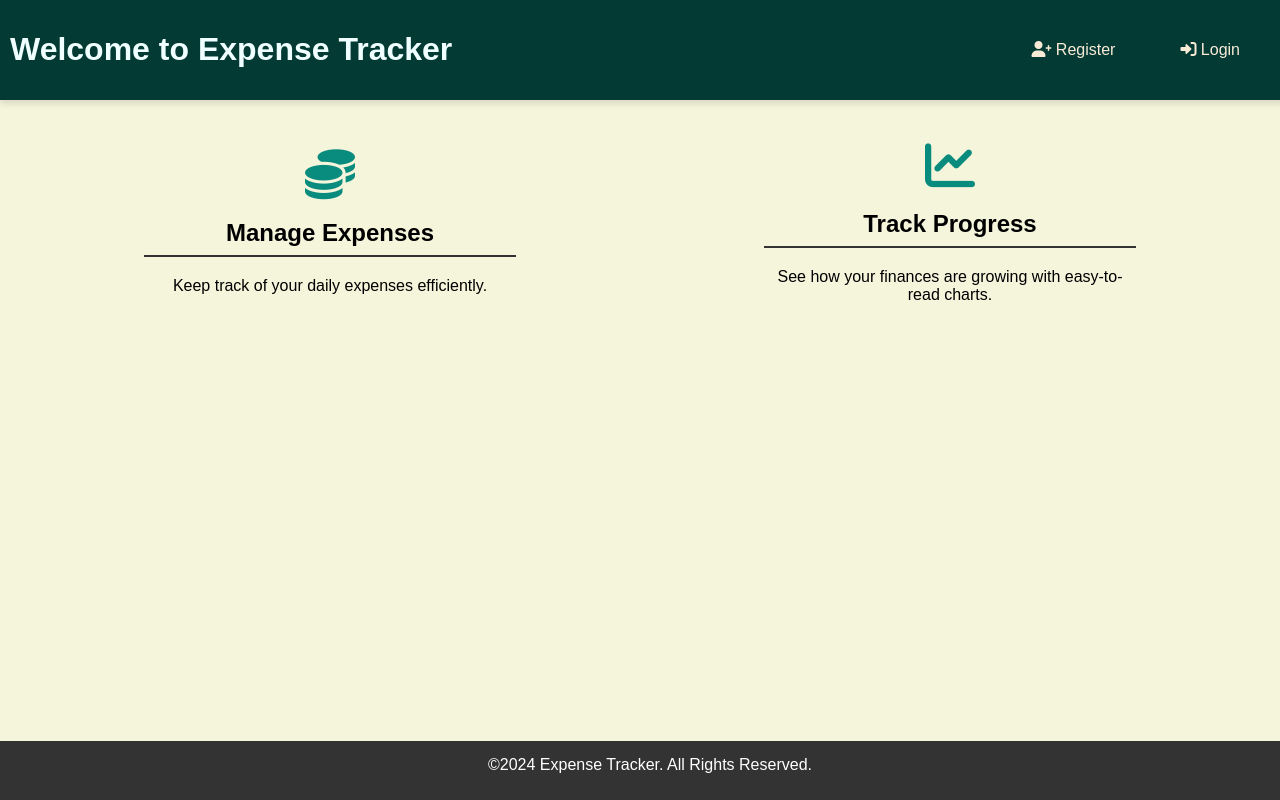
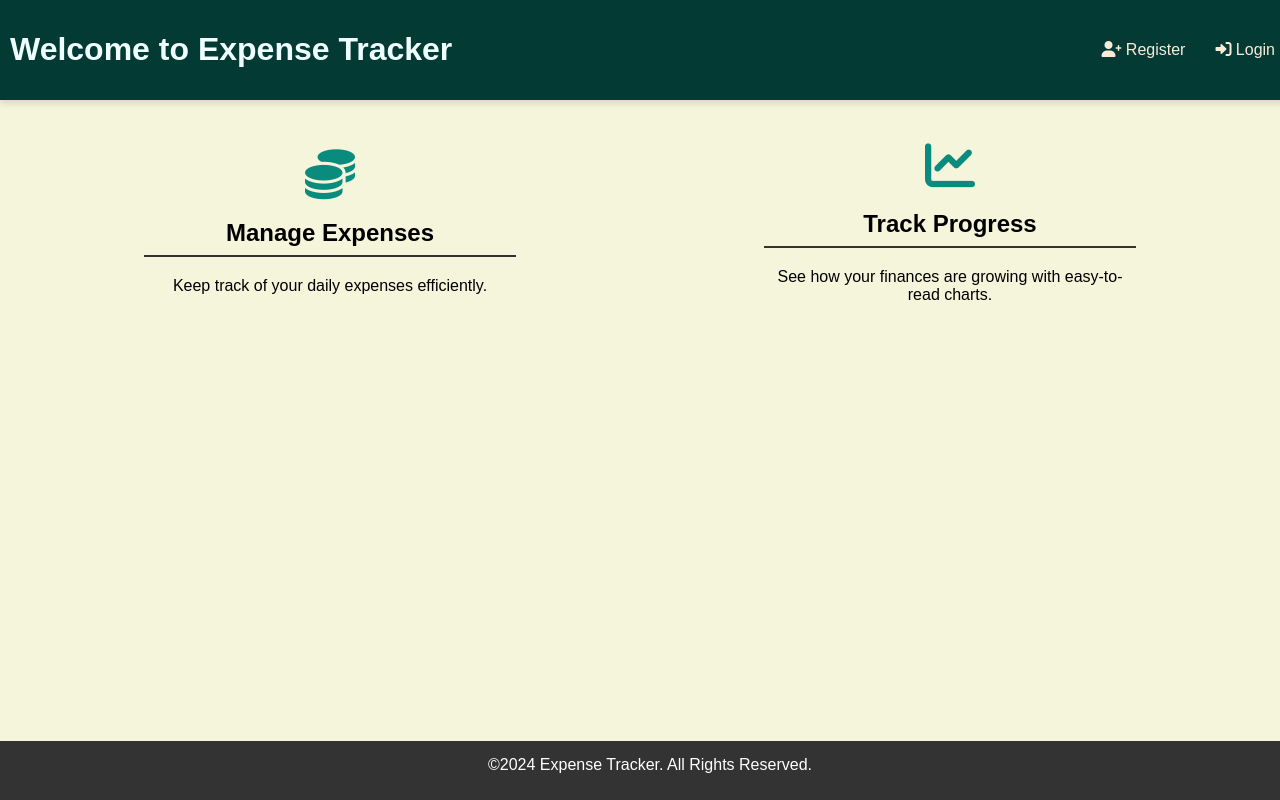
Before and after one commit to Mkirwa24/Expenses-Tracker-App, a website: page public/index.html in a window 1280 px wide. Drawn offline with Linux system fonts and the light colour scheme.

Commit message:
Expense Tracker App

```diff
--- a/public/index.css
+++ b/public/index.css
@@ -55,8 +55,8 @@ header nav a:hover, footer a:hover{
 nav {
     display:flex;
     justify-content: center;
-    gap: 45px;
-    margin-right: 40px
+    gap: 10px;
+    margin-right: 5px
 }
 
 main{
```
